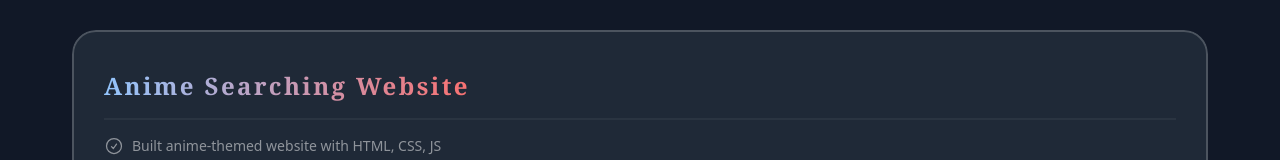
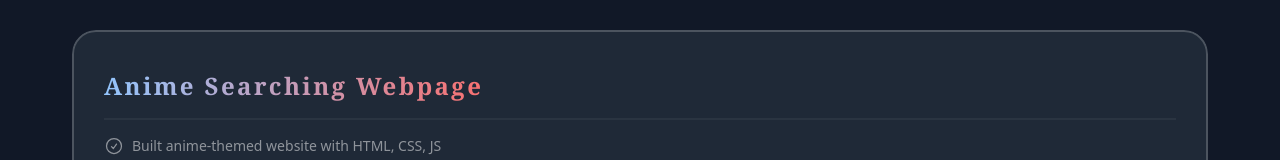
Before and after one commit to Sonakshi111/Portfolio, a Next.js app: page / in a window 1280 px wide. Shown: the part 1879-2039 px from the top of the page. Built offline with nearby package versions, Linux system fonts and the light colour scheme; a web font is replaced by a local one.

Commit message:
Changes in Project Section

```diff
--- a/src/sections/Hero.tsx
+++ b/src/sections/Hero.tsx
@@ -19,7 +19,7 @@ export const HeroSection = () => {
         }}></div>
         {/* stars */}
         <div className='absolute inset-0 -z-30 opacity-10' style={{
-          backgroundImage: `url(${starImage.src})`,WebkitMaskImage: 'radial-gradient(circle, transparent 25%, black 30%)',maskImage: 'radial-gradient(circle, transparent 50%, black 50%)',
+          backgroundImage: `url(${starImage.src})`,WebkitMaskImage: 'radial-gradient(circle,transparent 25%, black 30%)',maskImage: 'radial-gradient(circle, transparent 25%, black 30%)',
         }}></div>
 
         {/* Rings */}
--- a/src/sections/Projects.tsx
+++ b/src/sections/Projects.tsx
@@ -17,7 +17,7 @@ const portfolioProjects = [
     image: HeartDiseasePred,
   },
   {
-    title: "Anime Searching Website",
+    title: "Anime Searching Webpage",
     results: [
       { title: "Built anime-themed website with HTML, CSS, JS" },
       { title: "Responsive layout with sliding image feature" },
```
